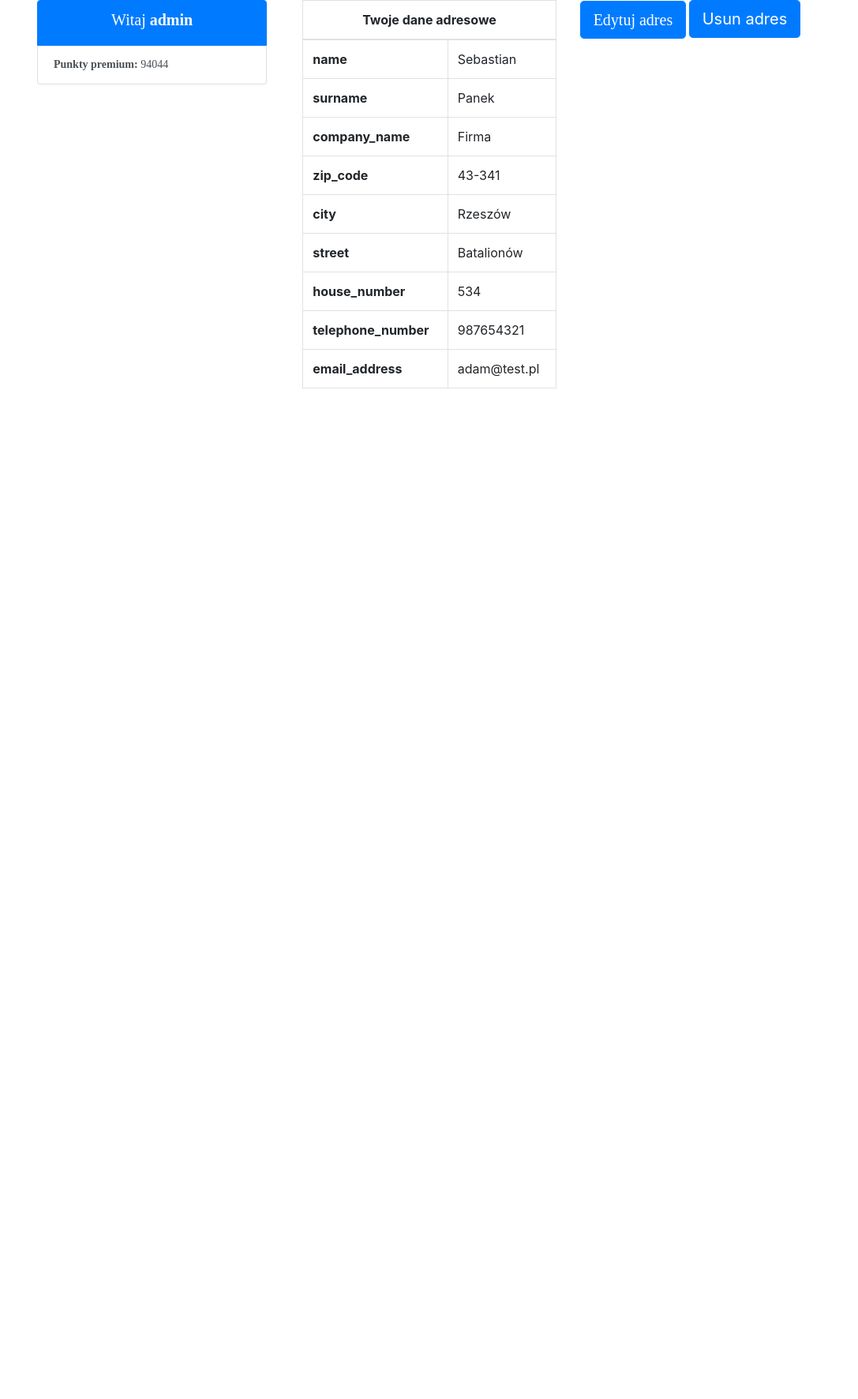
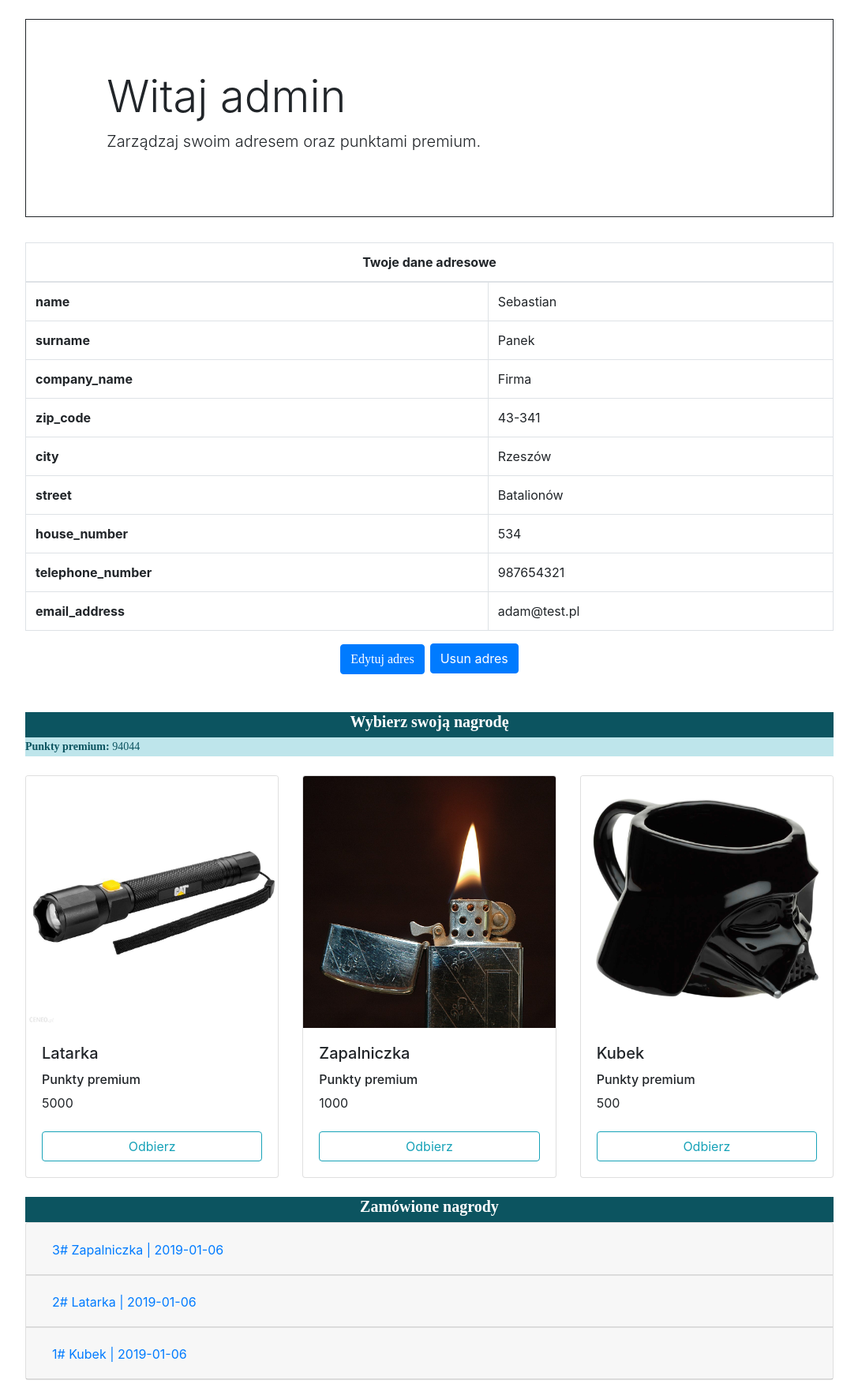
Before and after one commit to pawel2973/Serwis-nadawania-paczek, a Django app: page /profile/ in a window 1280 px wide. Shown: the part 64-1836 px from the top of the page at 79% size, without its empty margins (96-1183 px from the left). Before the commit the page ends 556 px from the top, so only its background shows below. Run offline with Django 3.2, Linux system fonts and the light colour scheme; a user stored in the database is signed in; data comes from the database, SQL or seed files in the repository; both versions use the stored data as it was after the commit; some libraries are stand-ins or nearby versions.

Commit message:
Backend: Premium point shop

```diff
--- a/order/admin.py
+++ b/order/admin.py
@@ -1,6 +1,6 @@
 from django.contrib import admin
 from .models import Courier, Order, Parcel, SenderAddress, RecipientAddress, Profile, Address, EnvelopePricing, \
-    PackPricing, PalletPricing, Opinion
+    PackPricing, PalletPricing, Opinion, Gift, OrderGift, GiftAddress
 
 admin.site.register(Address)
 admin.site.register(Profile)
@@ -13,3 +13,6 @@ admin.site.register(EnvelopePricing)
 admin.site.register(Parcel)
 admin.site.register(Order)
 admin.site.register(Opinion)
+admin.site.register(Gift)
+admin.site.register(OrderGift)
+admin.site.register(GiftAddress)
--- a/order/templates/order/profile.html
+++ b/order/templates/order/profile.html
@@ -4,24 +4,31 @@
 {% endblock %}
 
 {% block body %}
+    <br/>
+    {% if gift_order_error %}
+        <div class="alert alert-danger text-center" role="alert">
+            <strong>{{ gift_order_error }}</strong>
+        </div>
+    {% endif %}
+    {% if gift_order_success %}
+        <div class="alert alert-danger text-center" role="alert">
+            <strong>{{ gift_order_success }}</strong>
+        </div>
+    {% endif %}
     <div class="row">
-        <div class="col-lg-4">
-
-            <div class="col-12">
-                <div class="list-group" id="list-tab" role="tablist">
-                    <a class="list-group-item list-group-item-action active text-center" id="list-home-list"
-                       data-toggle="list"
-                       href="#list-home" role="tab" aria-controls="home"><h5>Witaj
-                        <strong>{{ profile.user.username }}</strong>
-                    </h5></a>
-                    <a class="list-group-item list-group-item-action" id="list-settings-list" data-toggle="list"
-                       href="#list-settings" role="tab" aria-controls="settings"><strong>Punkty
-                        premium:</strong> {{ profile.premium_points }}</a>
+        <!-- Welcome message -->
+        <div class="col-lg-12">
+            <div class="jumbotron jumbotron-fluid"
+                 style="background-color:transparent !important;  border-style:solid; border-width: thin;">
+                <div class="container">
+                    <h1 class="display-4">Witaj {{ profile.user.username }}</h1>
+                    <p class="lead">Zarządzaj swoim adresem oraz punktami premium.</p>
                 </div>
             </div>
         </div>
 
-        <div class="col-lg-4">
+        <!-- Show address -->
+        <div class="col-lg-12">
             <table class="table  table-bordered">
                 <thead>
                 <tr>
@@ -37,29 +44,125 @@
                         </tr>
                     {% endif %}
                 {% endfor %}
-
                 </tbody>
             </table>
+            <div class="text-center">
+                {% if not profile_address %}
+                    <!-- if user don't have address -->
+                    <a href="{% url 'order:profile_address_create' %}">
+                        <button class="btn btn-primary">Stworz adres</button>
+                    </a>
+                {% else %}
+                    <!-- user have address -->
+                    <a href="{% url 'order:profile_address_update' profile.address_id %}">
+                        <button class="btn btn-primary">Edytuj adres</button>&nbsp;
+                    </a>
+                    <form action="{% url 'order:profile_address_delete' profile.address_id %}" method="post"
+                          style="display: inline;">
+                        {% csrf_token %}
+                        <button class="btn btn-primary" type="submit">Usun adres</button>
+                    </form>
+                {% endif %}
+            </div>
         </div>
-        <div class="col-lg-4">
-            {% if not profile_address %}
-                <!-- if user don't have address -->
-                <a href="{% url 'order:profile_address_create' %}">
-                    <button class="btn btn-primary btn-lg">Stworz adres</button>
-                </a>
-            {% else %}
+    </div> <br/><br/>
 
-                <a href="{% url 'order:profile_address_update' profile.address_id %}">
-                    <button class="btn btn-primary btn-lg">Edytuj adres</button>
-                </a>
+    <!-- Show premium points -->
+    <div class="row">
+        <div class="col-lg-12">
+            <div class="list-group" id="list-tab" role="tablist">
+                <a class="list-group-item-info list-group-item-action active text-center" id="list-home-list"
+                   data-toggle="list"
+                   href="#list-home" role="tab" aria-controls="home"><h5><strong>Wybierz swoją nagrodę</strong></h5></a>
+                <a class="list-group-item-info list-group-item-action" id="list-settings-list" data-toggle="list"
+                   href="#list-settings" role="tab" aria-controls="settings"><strong>Punkty
+                    premium:</strong> {{ profile.premium_points }}</a>
+            </div>
+        </div>
+    </div> <br/>
 
-                <form action="{% url 'order:profile_address_delete' profile.address_id %}" method="post"
-                      style="display: inline;">
-                    {% csrf_token %}
-                    <button class="btn btn-primary btn-lg" type="submit">Usun adres</button>
-                </form>
+    <!-- Show gifts -->
+    <div class="row">
+        {% for gift in gifts %}
+            <div class="col-lg-4">
+                <div class="card">
+                    <img class="card-img-top" src="{{ gift.gift_logo.url }}" alt="Card image cap">
+                    <div class="card-body">
+                        <h5 class="card-title">{{ gift.name }}</h5>
+                        <h6>Punkty premium</h6>
+                        <h7>{{ gift.premium_points }}</h7>
+                        <br/><br/>
+                        <form method="post">
+                            {% csrf_token %}
+                            <button class="btn btn-outline-info btn-block" value="{{ gift.id }}" name="submit"
+                                    type="submit">Odbierz
+                            </button>
+                        </form>
+                    </div>
+                </div>
+                <br/>
+            </div>
+        {% endfor %}
+    </div>
 
-            {% endif %}
+    <!-- Gift order label -->
+    <div class="row">
+        <div class="col-lg-12">
+            <div class="list-group" id="list-tab" role="tablist">
+                <a class="list-group-item-info list-group-item-action active text-center"><h5><strong>Zamówione
+                    nagrody</strong></h5></a>
+            </div>
         </div>
     </div>
+
+    <!-- Show ordered gifts -->
+    <div class="row">
+        <div class="col-lg-12">
+            <div class="accordion" id="accordionOrder">
+                {% for gift in gift_orders %}
+                    <div class="card">
+                        <div class="card-header" id="heading{{ forloop.counter }}">
+                            <h2 class="mb-0">
+                                <button class="btn btn-link" type="button" data-toggle="collapse"
+                                        data-target="#collapse{{ forloop.counter }}"
+                                        aria-expanded="true" aria-controls="collapse{{ forloop.counter }}">
+                                    {{ gift.id }}# {{ gift }}
+                                </button>
+                            </h2>
+                        </div>
+                        <div id="collapse{{ forloop.counter }}" class="collapse"
+                             aria-labelledby="heading{{ forloop.counter }}"
+                             data-parent="#accordionOrder">
+                            <div class="card-body">
+                                <table class="table  table-bordered">
+                                    <tbody>
+                                    <tr>
+                                        <td><strong>Użytkownik</strong></td>
+                                        <td>{{ gift.profile }}</td>
+                                    </tr>
+                                    <tr>
+                                        <td><strong>Prezent</strong></td>
+                                        <td>{{ gift.gift }}</td>
+                                    </tr>
+                                    <tr>
+                                        <td><strong>Wykorzystano punktów premium</strong></td>
+                                        <td>{{ gift.gift.premium_points }} p.</td>
+                                    </tr>
+                                    <tr>
+                                        <td><strong>Data</strong></td>
+                                        <td>{{ gift.date }}</td>
+                                    </tr>
+                                    <tr>
+                                        <td><strong>Adres odbiorcy</strong></td>
+                                        <td>{{ gift.recipient }}</td>
+                                    </tr>
+                                    </tbody>
+                                </table>
+                            </div>
+                        </div>
+                    </div>
+                {% endfor %}
+            </div>
+        </div>
+    </div> <br/>
 {% endblock %}
--- a/order/views.py
+++ b/order/views.py
@@ -16,7 +16,7 @@ from django.views.generic.edit import ModelFormMixin, FormMixin, FormView
 
 from .forms import FormParcelSize, AddressForm, OpinionForm
 from .models import Courier, PackPricing, PalletPricing, EnvelopePricing, Parcel, Order, SenderAddress, Address, \
-    RecipientAddress, Profile, Opinion
+    RecipientAddress, Profile, Opinion, GiftAddress, Gift, OrderGift
 from django.contrib.auth import logout
 from django.contrib.auth.views import LoginView
 from django.template.defaulttags import register
@@ -415,13 +415,57 @@ class ProfileView(generic.TemplateView):
     def get_context_data(self, **kwargs):
         context = super().get_context_data(**kwargs)
         get_profile = Profile.objects.get(user_id=self.request.user.id)
-        print(get_profile.address_id)
-        print("ProfileView: " + str(get_profile))
+        get_gift_orders = OrderGift.objects.all().filter(profile=get_profile).order_by('-id')
+
         if get_profile.address is not None:
             profile_address = get_profile.address.__dict__
             context['profile_address'] = profile_address
+        if get_gift_orders is not None:
+            context['gift_orders'] = get_gift_orders
         context['profile'] = get_profile
+        get_gifts = Gift.objects.all().order_by('-premium_points')
+        context['gifts'] = get_gifts
         return context
+
+    def post(self, request, *args, **kwargs):
+        context = self.get_context_data()
+
+        # Get gift premium points
+        gift_id = request.POST.get('submit')
+        gift_obj = Gift.objects.get(pk=gift_id)
+        gift_premium_points = gift_obj.premium_points
+
+        # Get profile premium points
+        profile_obj = Profile.objects.get(user_id=self.request.user.id)
+        profile_premium_points = profile_obj.premium_points
+
+        if profile_obj.address is None:
+            context['gift_order_error'] = "Nie podałeś adresu w swoim profilu!"
+            return super(ProfileView, self).render_to_response(context)
+        elif gift_premium_points > profile_premium_points:
+            context['gift_order_error'] = "Nie posiadasz wystarczającej ilości punktów premium!"
+            return super(ProfileView, self).render_to_response(context)
+        else:
+            # Remove some premium points
+            profile_obj.premium_points -= gift_premium_points
+            profile_obj.save()
+            # Create gift order
+            profile_address_obj = profile_obj.address
+            gift_address_obj = GiftAddress.objects.create(name=profile_address_obj.name,
+                                                          surname=profile_address_obj.surname,
+                                                          company_name=profile_address_obj.company_name,
+                                                          zip_code=profile_address_obj.zip_code,
+                                                          city=profile_address_obj.city,
+                                                          street=profile_address_obj.street,
+                                                          house_number=profile_address_obj.house_number,
+                                                          apartment_number=profile_address_obj.apartment_number,
+                                                          telephone_number=profile_address_obj.telephone_number,
+                                                          email_address=profile_address_obj.email_address,
+                                                          nip=profile_address_obj.nip)
+            OrderGift.objects.create(profile=profile_obj, recipient=gift_address_obj, gift=gift_obj)
+            context['profile'] = profile_obj
+            context['gift_order_success'] = "Nagroda została zamówiona pomyślnie. Oczekuj niespodzianki wkrótce."
+            return super(ProfileView, self).render_to_response(context)
 
 
 class DeleteAddressProfileView(generic.DeleteView):
--- a/serwis_paczek/settings.py
+++ b/serwis_paczek/settings.py
@@ -126,3 +126,8 @@ USE_TZ = True
 # https://docs.djangoproject.com/en/2.1/howto/static-files/
 
 STATIC_URL = '/static/'
+
+MEDIA_ROOT = os.path.join(BASE_DIR, 'media')  # actual dir on my computer - store that files # server
+MEDIA_URL = '/media/'
+# references the relative url and this is what my browser use for accessing files over HTTP
+# users
--- a/serwis_paczek/urls.py
+++ b/serwis_paczek/urls.py
@@ -15,8 +15,13 @@ Including another URLconf
 """
 from django.contrib import admin
 from django.urls import path, include
+from django.conf import settings
+from django.conf.urls.static import static
 
 urlpatterns = [
     path('admin/', admin.site.urls),
     path('', include('order.urls')),
 ]
+
+urlpatterns += static(settings.STATIC_URL, document_root=settings.STATIC_ROOT)
+urlpatterns += static(settings.MEDIA_URL, document_root=settings.MEDIA_ROOT)
```
Also changed, not shown: order/models.py (+57 -0 lines), db.sqlite3, media/kubek.jpg (added), media/latarka.jpg (added), media/lighter.jpg (added), order/migrations/0017_gift_giftaddress_ordergift.py (added), order/urls.py (line endings or trailing spaces).
